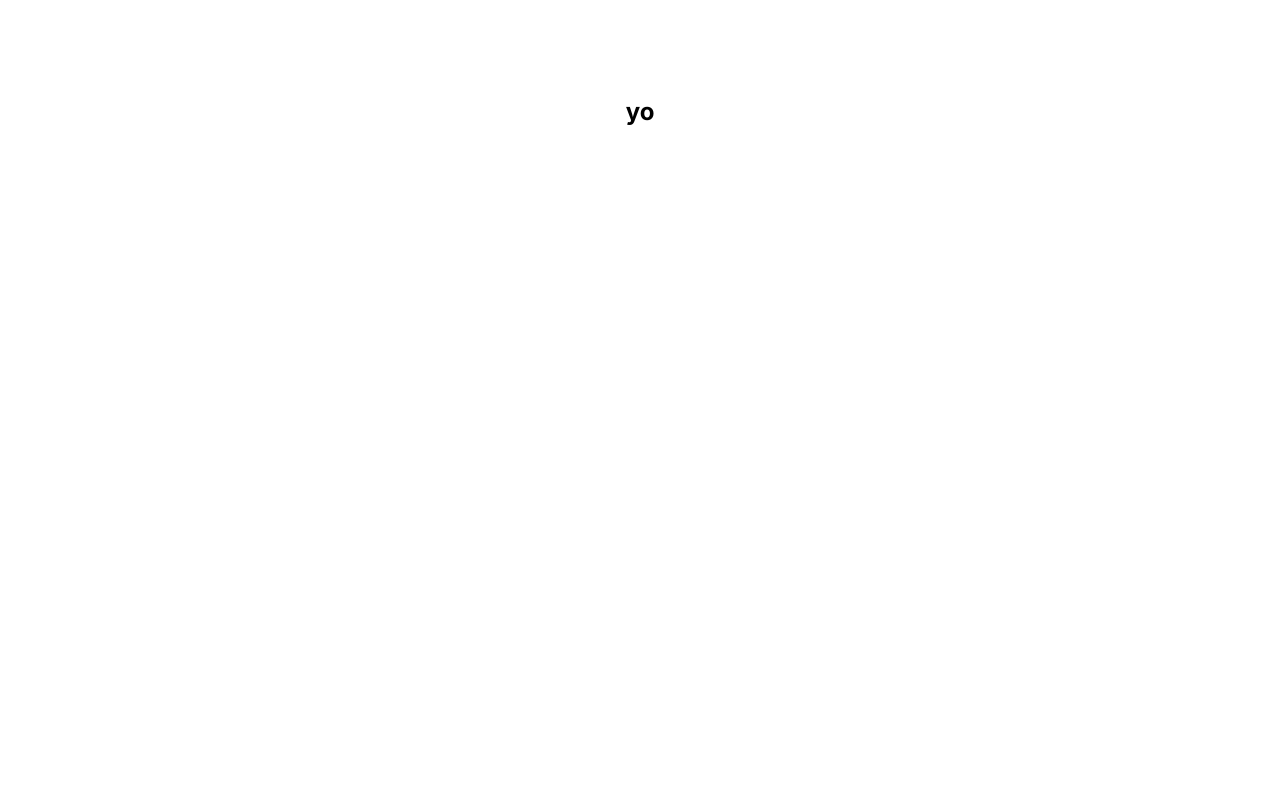
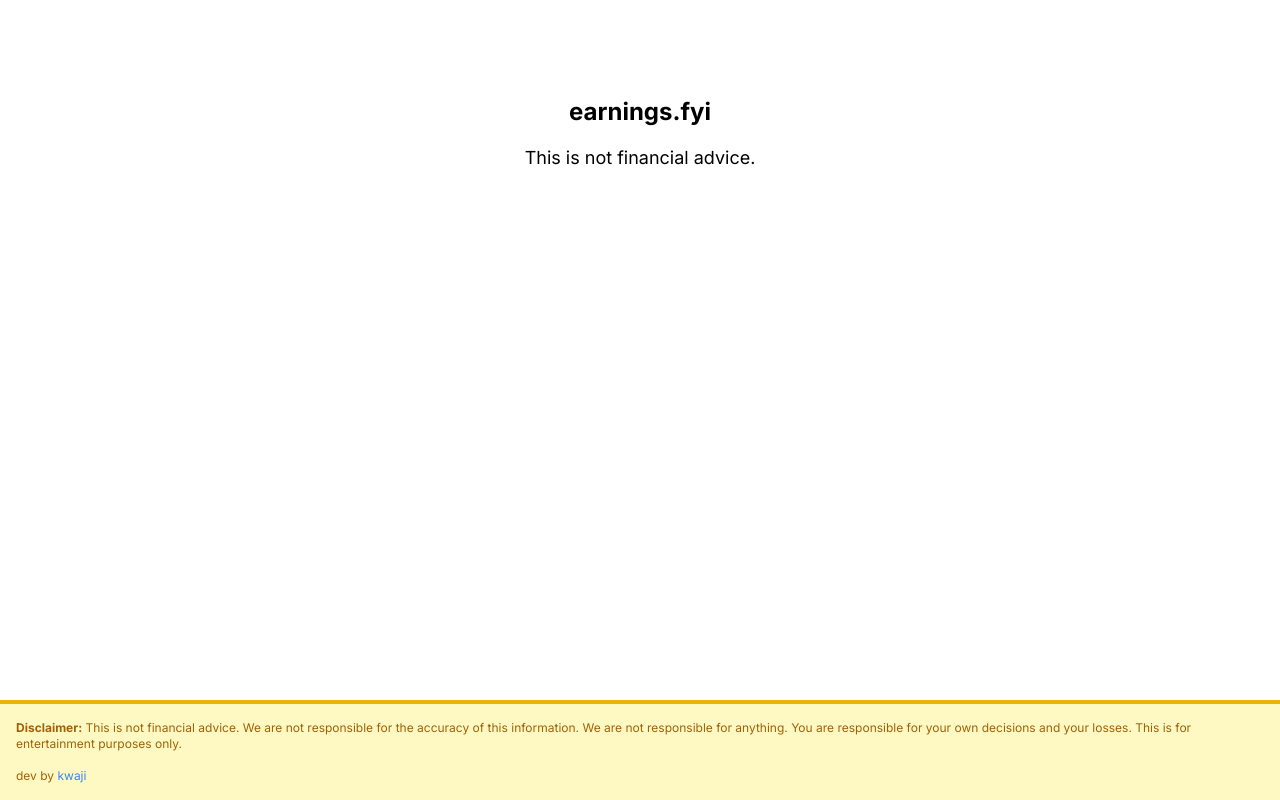
Before and after one commit to jarrensj/earningsfyi, a Next.js app: page / in a window 1280 px wide. Built offline with nearby package versions, Linux system fonts and the light colour scheme.

Commit message:
add disclaimer and footerg

```diff
--- a/app/page.tsx
+++ b/app/page.tsx
@@ -1,9 +1,16 @@
+import Footer from "@/components/Footer";
 import Image from "next/image";
 
 export default function Home() {
   return (
-    <main className="flex min-h-screen flex-col items-center p-24">
-      <h1 className="text-2xl font-bold">yo</h1>
-    </main>
+    <div className="flex min-h-screen flex-col items-center">
+      <main className="flex flex-col items-center p-24 flex-grow">
+      <h1 className="text-2xl font-bold mb-4">earnings.fyi</h1>
+        <p className="text-lg text-center mb-4">
+          This is not financial advice.
+        </p>
+      </main>
+      <Footer />
+    </div>
   );
 }
--- /dev/null
+++ b/components/Footer.tsx
@@ -0,0 +1,14 @@
+import Link from "next/link";
+
+export default function Footer () {
+  return (
+    <footer className="w-full p-4 bg-yellow-100 border-t-4 border-yellow-500 text-yellow-700 text-xs">
+      <p><strong>Disclaimer:</strong> This is not financial advice. We are not responsible for the accuracy of this information. We are not responsible for anything. You are responsible for your own decisions and your losses. This is for entertainment purposes only.</p>
+        <div className="mt-4">
+        <p>
+          dev by <Link href="https://kwaji.com" target="_blank" rel="noopener noreferrer" className="text-blue-500 hover:underline">kwaji</Link>
+        </p>
+      </div>
+    </footer>
+  );
+}
```
